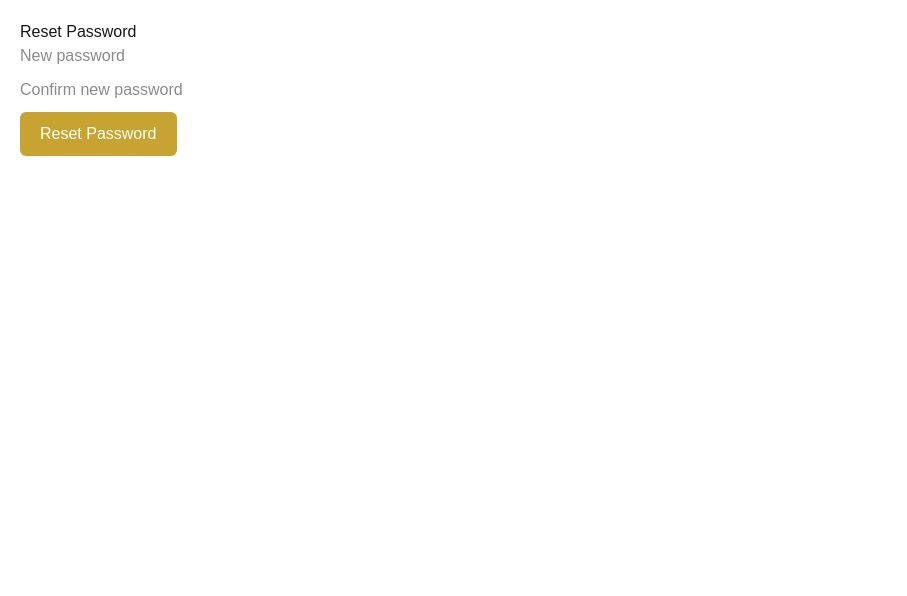
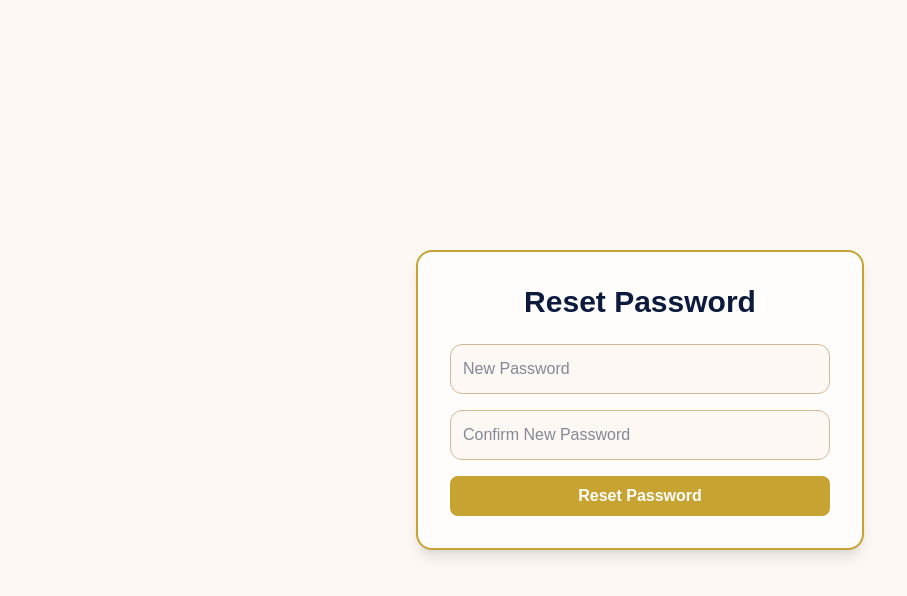
Before and after one commit to BLOUDANJEWELLERY/CATALOGUE, a Next.js app in the folder catalogue/: page /reset-password in a window 1280 px wide. Shown: the top 596 px of the page, without its empty margins (0-907 px from the left). Built offline with nearby package versions, Linux system fonts and the light colour scheme.

Commit message:
Update reset-password.tsx

```diff
--- a/catalogue/pages/reset-password.tsx
+++ b/catalogue/pages/reset-password.tsx
@@ -1,17 +1,26 @@
 // pages/reset-password.tsx
 "use client";
-import { useState, useEffect } from "react";
-import { useSearchParams } from "next/navigation";
+
+import { useState } from "react";
+import { useSearchParams, useRouter } from "next/navigation";
 
 export default function ResetPasswordPage() {
   const searchParams = useSearchParams();
   const token = searchParams.get("token") || "";
+  const router = useRouter();
 
   const [password, setPassword] = useState("");
   const [confirm, setConfirm] = useState("");
+  const [loading, setLoading] = useState(false);
+  const [error, setError] = useState("");
+  const [success, setSuccess] = useState("");
 
   const handleReset = async () => {
-    if (password !== confirm) return alert("Passwords do not match!");
+    setError("");
+    if (!password || !confirm) return setError("All fields are required!");
+    if (password !== confirm) return setError("Passwords do not match!");
+
+    setLoading(true);
     try {
       const res = await fetch("/api/auth/reset", {
         method: "POST",
@@ -19,43 +28,84 @@ export default function ResetPasswordPage() {
         body: JSON.stringify({ token, password }),
       });
       const data = await res.json();
-      alert(data.message || "Password reset complete!");
+      if (res.ok) {
+        setSuccess(data.message || "Password reset successfully!");
+      } else {
+        setError(data.error || "Failed to reset password");
+      }
     } catch (err) {
       console.error(err);
-      alert("Failed to reset password");
+      setError("Failed to reset password");
+    } finally {
+      setLoading(false);
     }
   };
 
   return (
-    <div style={{ padding: 20 }}>
-      <h2>Reset Password</h2>
+    <div className="min-h-screen flex flex-col justify-center items-center bg-[#fdf8f3] p-4">
+      <div className="w-full max-w-md bg-[#fffdfb] p-8 rounded-2xl shadow-lg border-2 border-[#c7a332]">
+        <h1 className="text-3xl font-bold mb-6 text-center text-[#0b1a3d]">
+          Reset Password
+        </h1>
+
+        {error && (
+          <p className="bg-[#ffe5e5] text-red-700 p-3 rounded mb-4 text-center">
+            {error}
+          </p>
+        )}
+
+        {success ? (
+          <div className="text-center">
+            <p className="mb-4">{success}</p>
+            <button
+              onClick={() => router.push("/login")}
+              className="px-4 py-2 bg-[#0b1a3d] text-[#c7a332] rounded-lg hover:bg-[#0a162d]"
+            >
+              Return to Login
+            </button>
+          </div>
+        ) : (
+          <div className="flex flex-col gap-4">
             <input
               type="password"
-        placeholder="New password"
+              placeholder="New Password"
               value={password}
               onChange={(e) => setPassword(e.target.value)}
-        style={{ display: "block", marginBottom: 10 }}
+              className="input"
             />
             <input
               type="password"
-        placeholder="Confirm new password"
+              placeholder="Confirm New Password"
               value={confirm}
               onChange={(e) => setConfirm(e.target.value)}
-        style={{ display: "block", marginBottom: 10 }}
+              className="input"
             />
             <button
               onClick={handleReset}
-        style={{
-          padding: "10px 20px",
-          backgroundColor: "#c7a332",
-          color: "#fff",
-          border: "none",
-          borderRadius: "6px",
-          cursor: "pointer",
-        }}
+              disabled={loading}
+              className="w-full px-4 py-2 bg-[#c7a332] text-[#fffdfb] font-semibold rounded-lg hover:bg-[#b8972a] disabled:opacity-50 disabled:cursor-not-allowed"
             >
-        Reset Password
+              {loading ? "Resetting..." : "Reset Password"}
             </button>
+          </div>
+        )}
+      </div>
+
+      <style jsx>{`
+        .input {
+          padding: 0.75rem;
+          border-radius: 0.75rem;
+          border: 1px solid #d4b996;
+          width: 100%;
+          background-color: #fdf8f3;
+          color: #0b1a3d;
+        }
+        .input:focus {
+          border-color: #c7a332;
+          outline: none;
+          box-shadow: 0 0 0 2px rgba(199, 163, 50, 0.2);
+        }
+      `}</style>
     </div>
   );
 }
```
Lines whose indentation alone changed are shown as unchanged.
